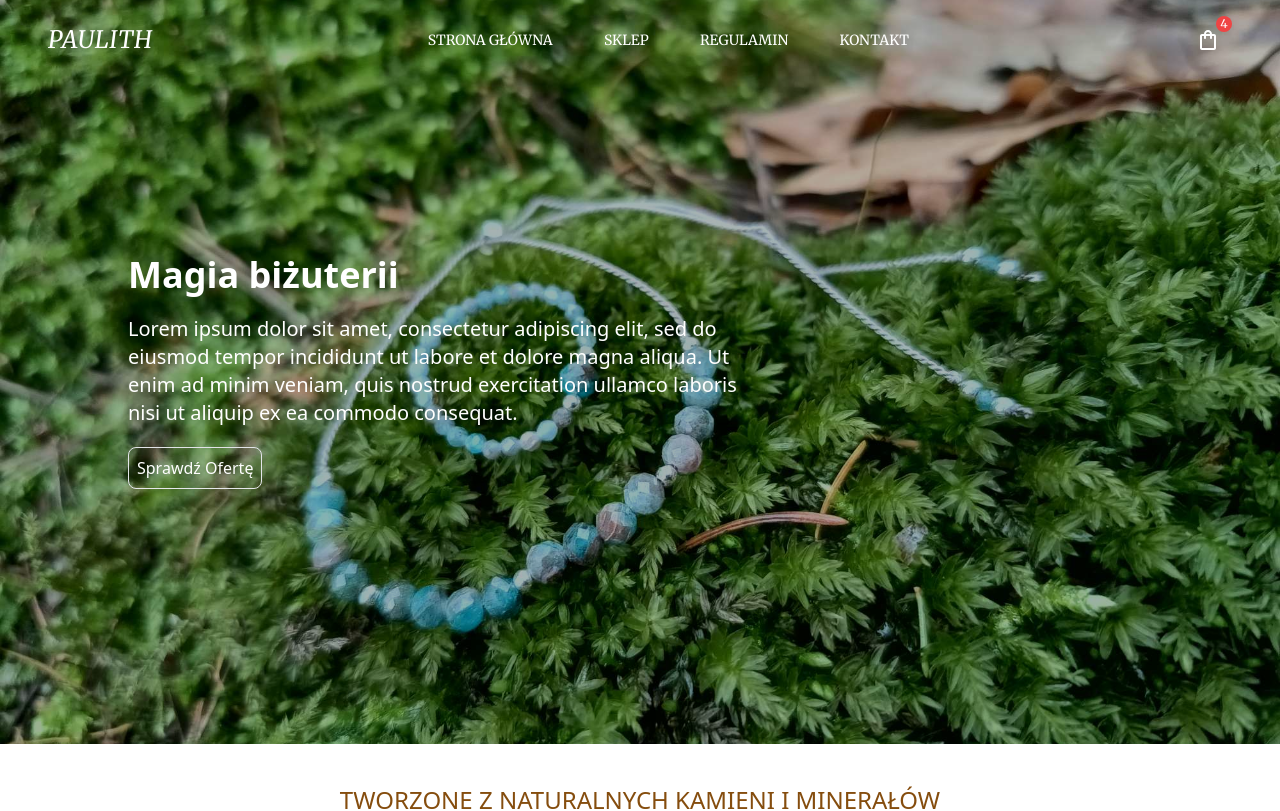
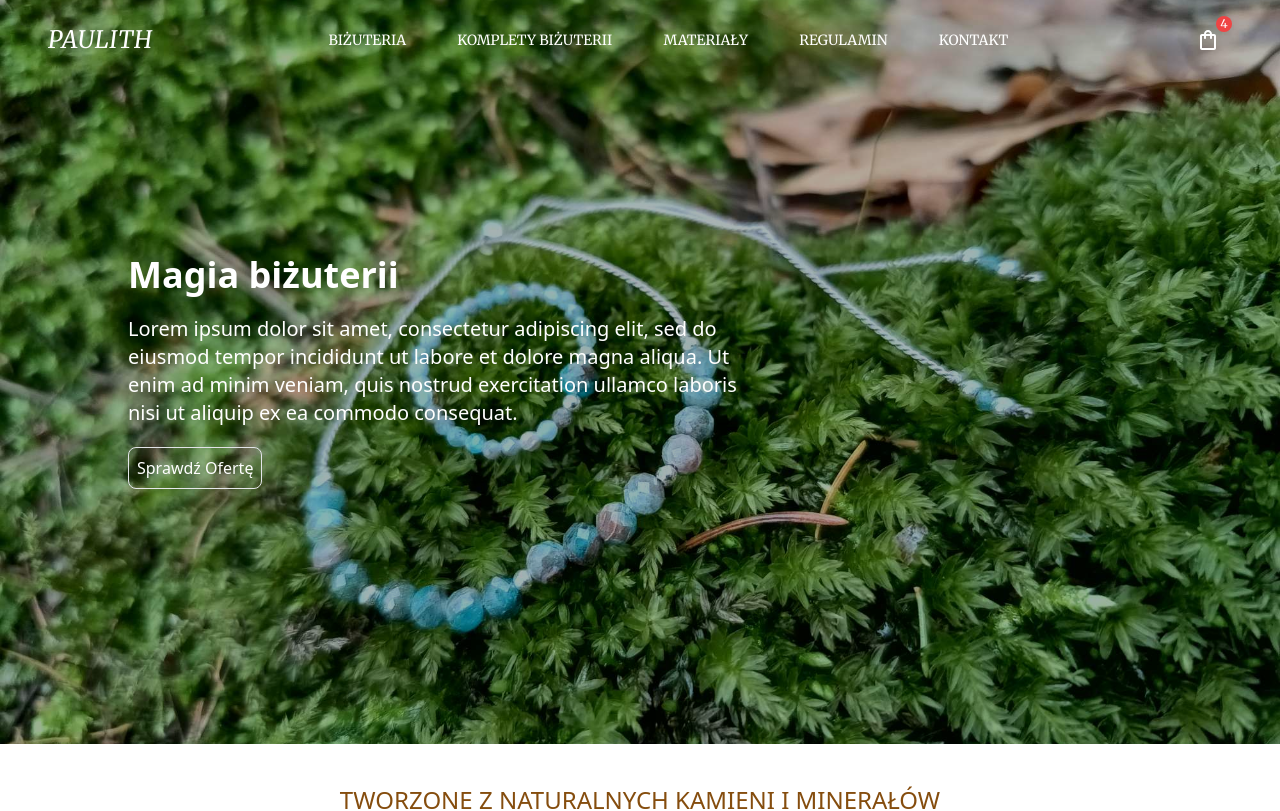
Before and after one commit to GxbrielZ/PaulithStore, a React (Vite) app: page / in a window 1280 px wide. Shown: the top 811 px of the page. Built offline with nearby package versions, Linux system fonts and the light colour scheme.

Commit message:
Update MenuLinks

```diff
--- a/src/data/MenuLinks.js
+++ b/src/data/MenuLinks.js
@@ -1,21 +1,26 @@
 const MenuLinks = [
     {
         id: 1,
-        name: "Strona Główna",
-        link: "/#home"
+        name: "Biżuteria",
+        link: "/#jewellery"
     },
     {
         id: 2,
-        name: "Sklep",
-        link: "/#shop"
+        name: "Komplety Biżuterii",
+        link: "/#sets"
     },
     {
         id: 3,
-        name: "Regulamin",
-        link: "/#rules"
+        name: "Materiały",
+        link: "/#materials"
     },
     {
         id: 4,
+        name: "Regulamin",
+        link: "/#terms"
+    },
+    {
+        id: 5,
         name: "Kontakt",
         link: "/#contact"
     },
```
